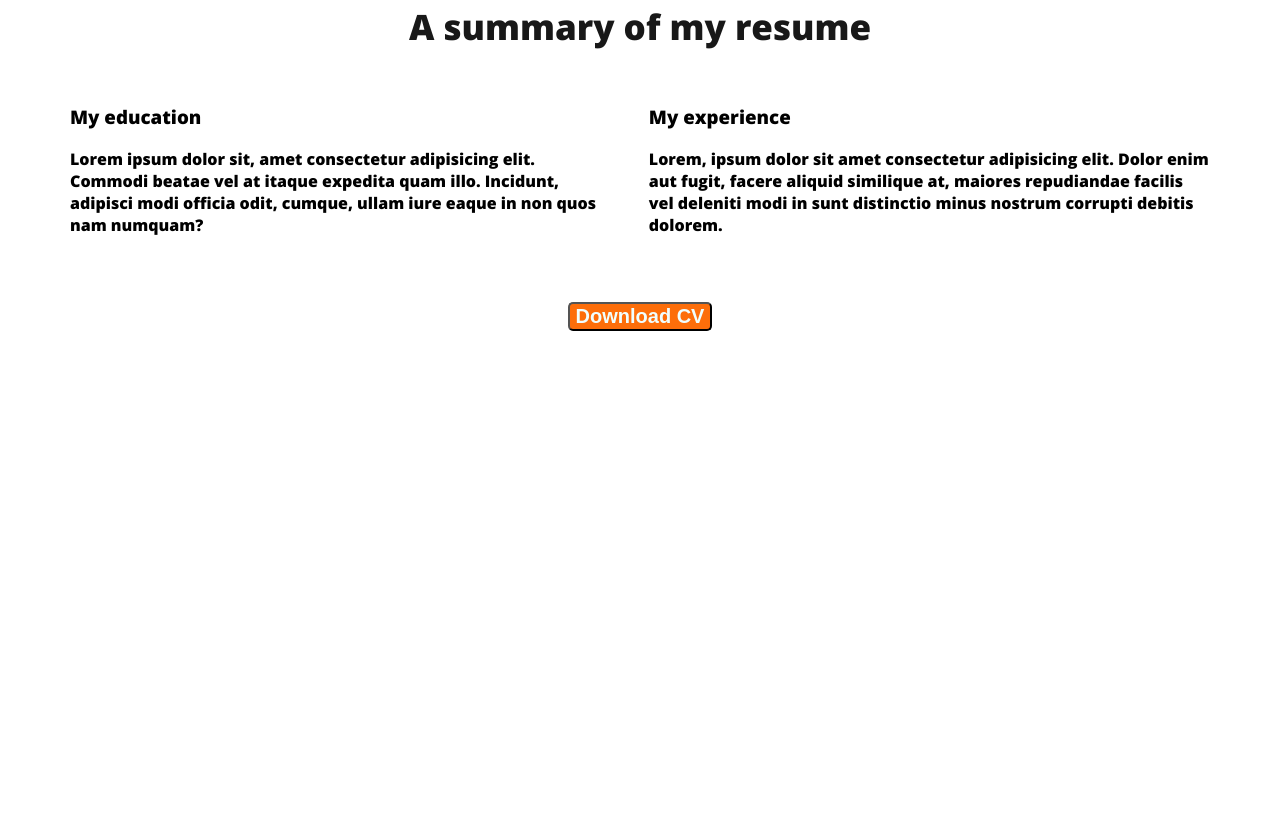
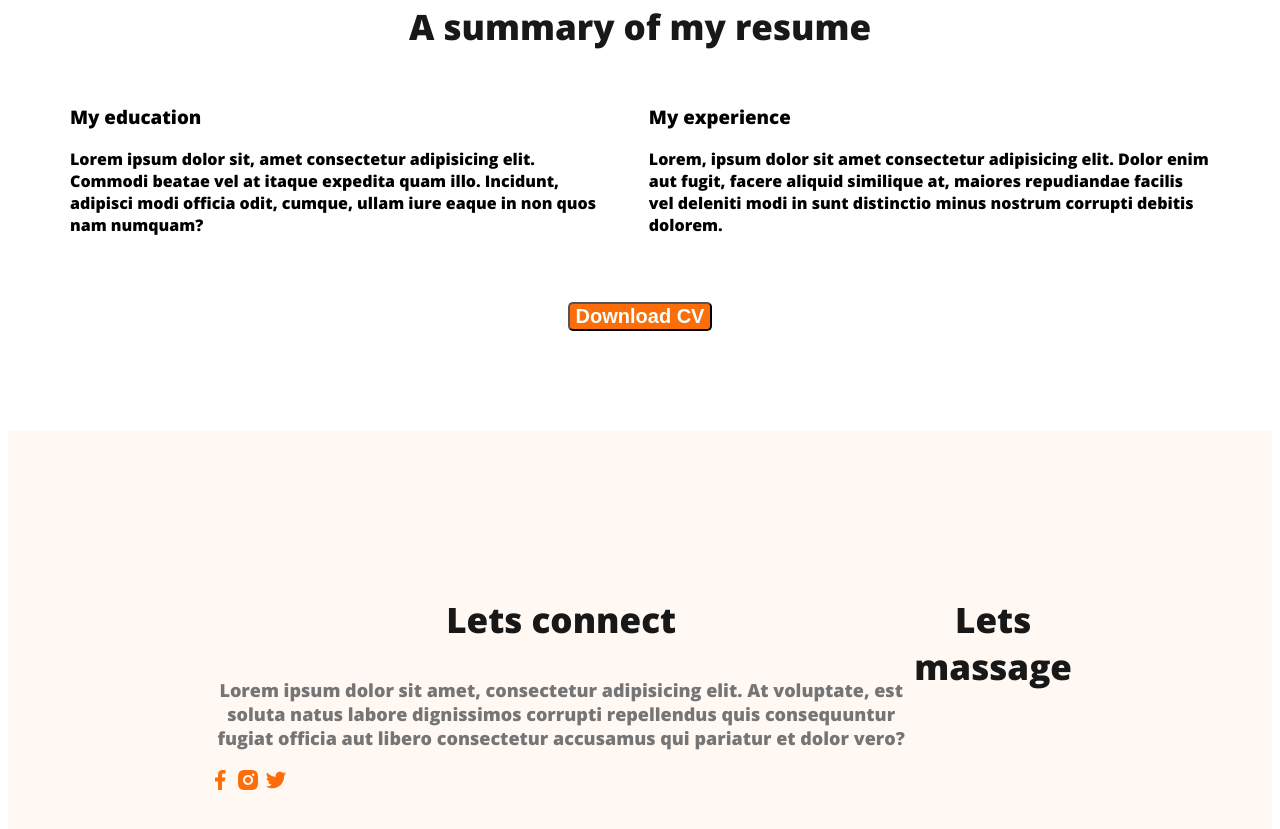
Before and after one commit to Mahadihasanrasel/web-developer-portfolio, a plain HTML site: page index.html in a window 1280 px wide. Shown: the part 2311-3140 px from the top of the page. Before the commit the page ends 2650 px from the top, so only its background shows below. Drawn offline with nearby package versions, Linux system fonts and the light colour scheme.

Commit message:
basic footer

```diff
--- a/index.html
+++ b/index.html
@@ -119,7 +119,19 @@
 </section>
     </main>
     <footer>
+<div class="footer-colum">
+    <h3 class="section-tittle">Lets connect</h3>
+    <p class="section-description">Lorem ipsum dolor sit amet, consectetur adipisicing elit. At voluptate, est soluta natus labore dignissimos corrupti repellendus quis consequuntur fugiat officia aut libero consectetur accusamus qui pariatur et dolor vero?</p>
+    <div class="social-link">
+        <a href=""><img src="image/facebook.png" alt=""></a>
+        <a href=""><img src="image/insta.png" alt=""></a>
+        <a href=""><img src="image/twitter.png" alt=""></a>
 
+    </div>
+</div>
+<div class="footer-colum">
+    <h3 class="section-tittle">Lets massage</h3>
+</div>
     </footer>
 </body>
 </html>
--- a/styles/portfolio.css
+++ b/styles/portfolio.css
@@ -134,3 +134,10 @@ main section{
     text-align: center;
     margin-top: 50px;
 }
+/* footer style  */
+footer{
+    display: flex;
+    background: #FFF8F3;
+    margin-top: 100px;
+    padding: 130px 200px;
+}
```
